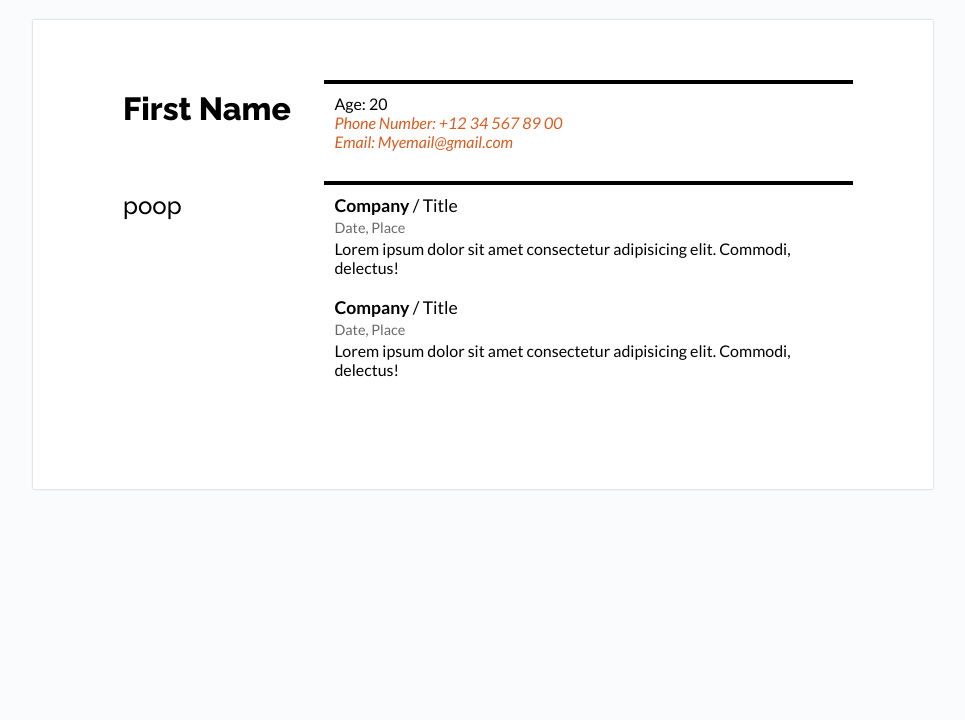
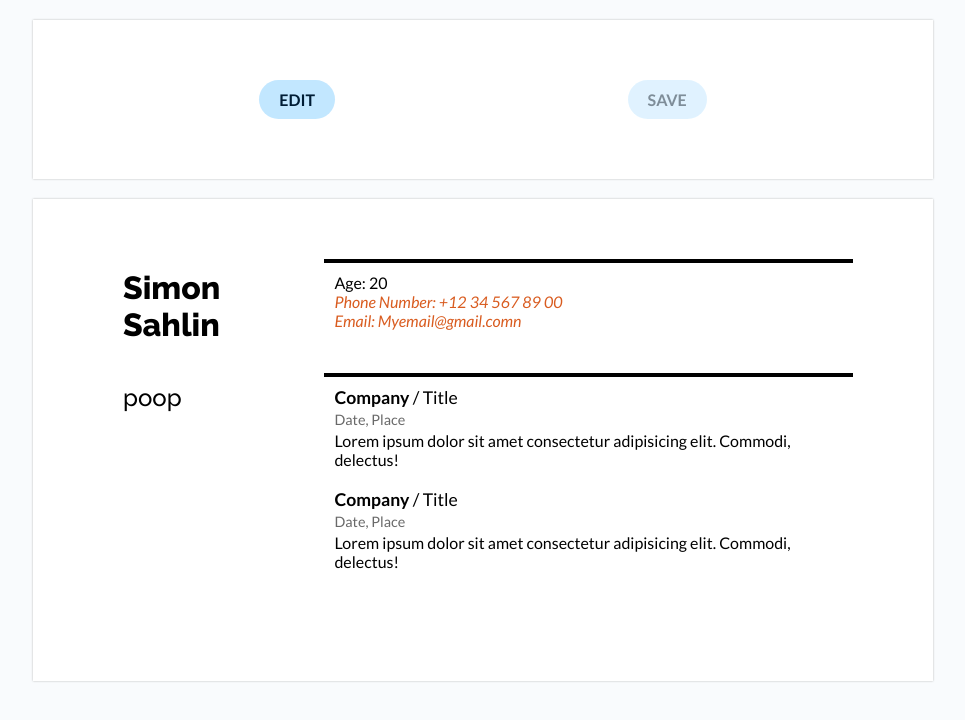
Before and after one commit to Simon-Sahlin/CV-Creator-demo, a React (Vite) app: page / in a window 1280 px wide. Shown: the top 720 px of the page, without its empty margins (157-1122 px from the left). Built offline with nearby package versions, Linux system fonts and the light colour scheme.

Commit message:
Add Edit functionality to header

```diff
--- a/src/App.jsx
+++ b/src/App.jsx
@@ -1,14 +1,27 @@
-// import { useState } from 'react'
+import { useState } from 'react'
 
 import Section from './Section.jsx'
 import HeaderSec from './HeaderSec.jsx'
 
 
 function App() {
+  const [editEnabled, toggleEdit] = useState(false)
+
+  function enableEdit(){
+    toggleEdit(true);
+  }
+  function disableEdit(){
+    toggleEdit(false);
+  }
+
   return (
     <>
+      <div className="page" id="editPage">
+        <button onClick={enableEdit}>EDIT</button>
+        <button onClick={disableEdit} disabled={!editEnabled}>SAVE</button>
+      </div>
       <div className="page">
-        <HeaderSec/>
+        <HeaderSec editEnabled={editEnabled} />
 
         <Section title="poop"/>
       </div>
--- a/src/HeaderSec.jsx
+++ b/src/HeaderSec.jsx
@@ -1,13 +1,52 @@
-function HeaderSec(){
+import { useState } from 'react'
+
+function HeaderSec({editEnabled}){
+
+    const [fullName, setFullName] = useState("Simon Sahlin");
+    const [age, setAge] = useState("20");
+    const [phoneNum, setPhoneNum] = useState("+12 34 567 89 00");
+    const [email, setEmail] = useState("Myemail@gmail.comn");
+
+    function updateFullName(e){
+        setFullName(e.target.value);
+    }
+    function updateAge(e){
+        setAge(e.target.value);
+    }
+    function updatePhoneNum(e){
+        setPhoneNum(e.target.value);
+    }
+    function updateEmail(e){
+        setEmail(e.target.value);
+    }
+
     return(
         <section>
         <div className="sectionHeader">
-          <h1>First Name</h1>
+            {!editEnabled ?
+                (
+                    <h1>{fullName}</h1>
+                )
+                :
+                (<>
+                    <label htmlFor="fullName">Full Name</label>
+                    <input id='fullName' type="text" value={fullName} onChange={(e)=>updateFullName(e)}/>
+                </>)
+            }
         </div>
         <div className="sectionContent">
-          <p>Age: 20</p>
-          <em><p>Phone Number: +12 34 567 89 00</p></em>
-          <em><p>Email: Myemail@gmail.com</p></em>
+            {!editEnabled ? (<>
+                <p>Age: {age}</p>
+                <em><p>Phone Number: {phoneNum}</p></em>
+                <em><p>Email: {email}</p></em>
+            </>) : (<>
+                <label htmlFor="age">Age</label>
+                <input id='age' type="number" value={age} onChange={(e)=>updateAge(e)}/>
+                <label htmlFor="phoneNum">Phone Number</label>
+                <input id='phoneNum' type="tel" value={phoneNum} onChange={(e)=>updatePhoneNum(e)}/>
+                <label htmlFor="email">Email</label>
+                <input id='email' type="email" value={email} onChange={(e)=>updateEmail(e)}/>
+            </>)}
         </div>
       </section>
     )
--- a/src/index.css
+++ b/src/index.css
@@ -48,6 +48,28 @@ em{
   color: var(--highLight);
 }
 
+button{
+  background-color: #c2e7ff;
+  color: #001d35;
+  font-family: var(--fontBody);
+  padding: 10px 20px;
+  border-radius: 9999px;
+  border: none;
+  font-weight: 700;
+  font-size: 1em;
+  cursor: pointer;
+}
+
+button[disabled]{
+  opacity: 0.5;
+  cursor: auto;
+}
+
+#editPage{
+    display: flex;
+    justify-content: space-around;
+}
+
 body{
   background-color: var(--backgroundColor);
   display: flex;
@@ -62,10 +84,6 @@ body{
   width: 900px;
   margin: 20px;
   padding: 60px 80px;
-
-  display: flex;
-  flex-direction: column;
-  /* gap: 10px; */
 }
 
 section{
@@ -80,6 +98,8 @@ section > div{
 
 .sectionContent{
   border-top: 4px solid black;
+  display: flex;
+  flex-direction: column;
 }
 
 article{
```
